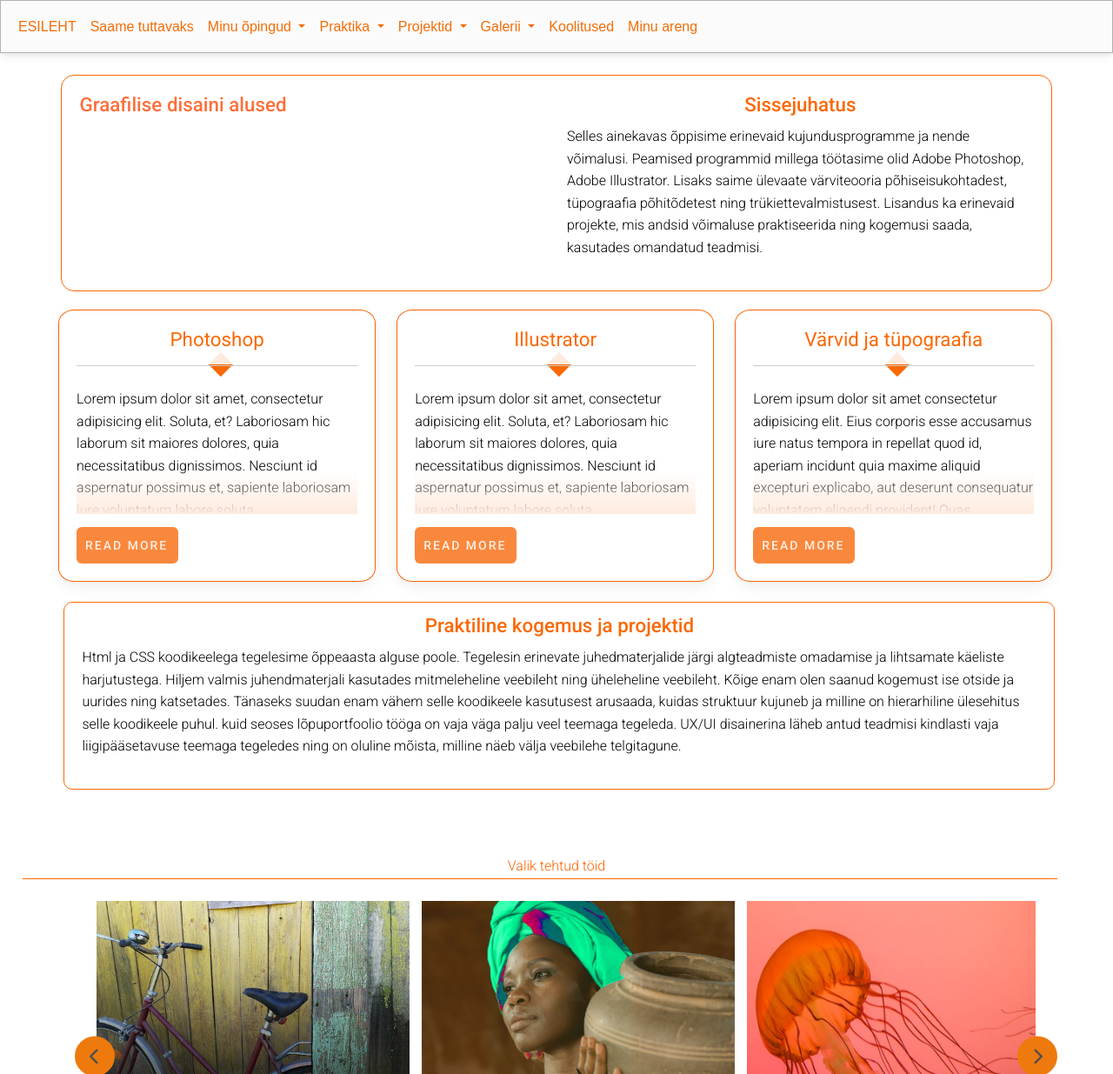
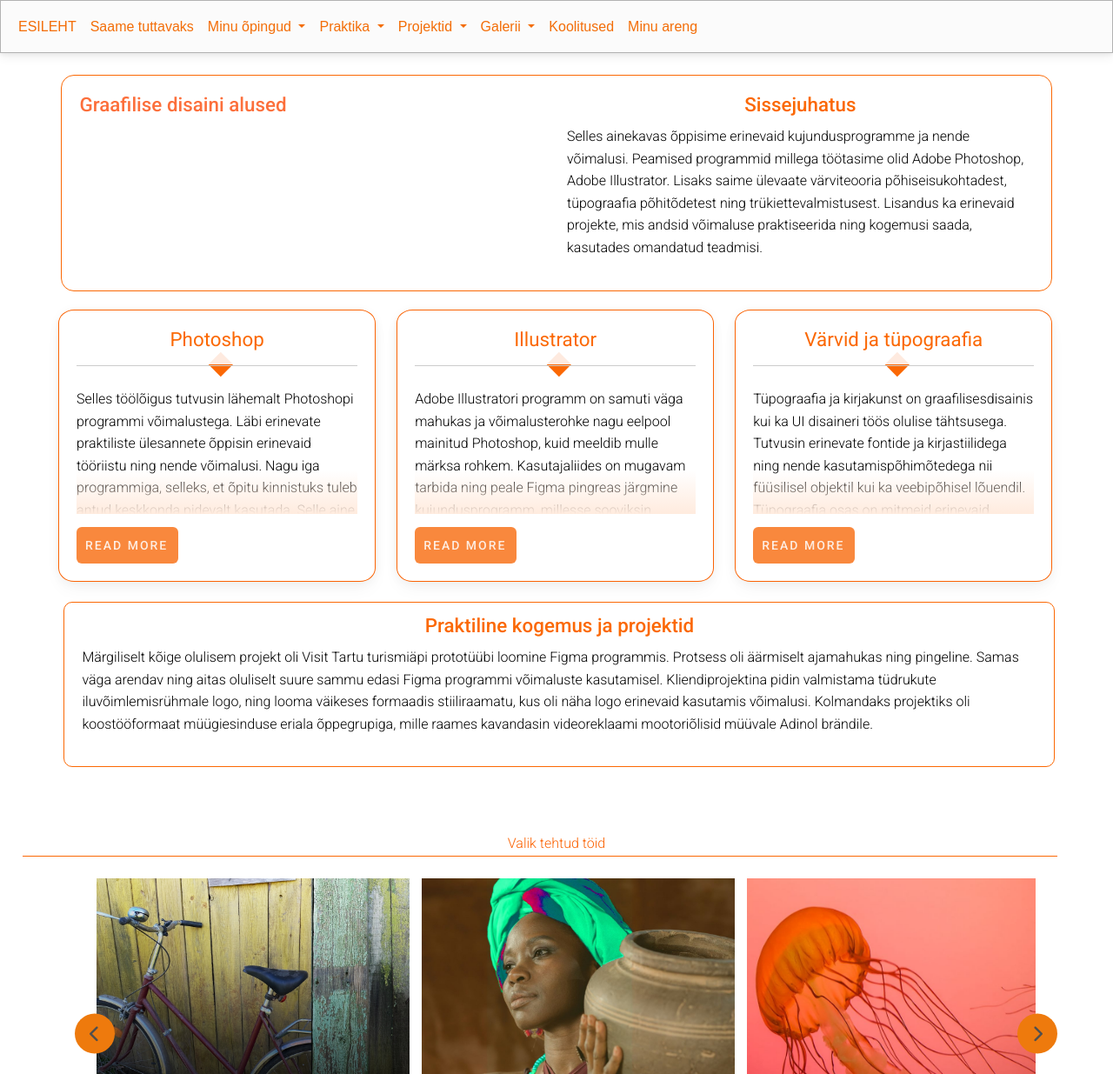
Before and after one commit to KPgithub22/vocoportfoolio, a plain HTML site: page graafilinedisain.html in a window 1280 px wide. Shown: the top 1235 px of the page at 87% size. Drawn offline with Linux system fonts and the light colour scheme.

Commit message:
committed

```diff
--- a/graafilinedisain.html
+++ b/graafilinedisain.html
@@ -220,10 +220,17 @@
                <div class="content">
               <h3>Photoshop</h3>
               <div class="divider"></div>
-               <p>Lorem ipsum dolor sit amet, consectetur adipisicing elit.
-                Soluta, et? Laboriosam hic laborum sit maiores dolores, quia
-                necessitatibus dignissimos. Nesciunt id aspernatur possimus et,
-                sapiente laboriosam iure voluptatum labore soluta.</p>
+               <p>
+                Selles töölõigus tutvusin lähemalt Photoshopi programmi
+                võimalustega. Läbi erinevate praktiliste ülesannete
+                õppisin erinevaid tööriistu ning nende võimalusi. Nagu iga
+                programmiga, selleks, et õpitu kinnistuks tuleb antud
+                keskkonda pidevalt kasutada. Selle aine eesmärk oli anda
+                mõningane ülevaade ja teadmine, mida see programm võimaldab, et
+                edaspidi, vajadusel, saadud sissejuhatavat kogemust värskendada ja
+                uusi võimalusi avastada.
+
+               </p>
               </div>
             <a class="rohkem"></a>
           </div>
@@ -235,10 +242,17 @@
                <div class="content">
                 <h3>Illustrator</h3>
                 <div class="divider"></div>
-                <p>Lorem ipsum dolor sit amet, consectetur adipisicing elit.
-                Soluta, et? Laboriosam hic laborum sit maiores dolores, quia
-                necessitatibus dignissimos. Nesciunt id aspernatur possimus et,
-                sapiente laboriosam iure voluptatum labore soluta.</p>
+                <p>Adobe Illustratori programm on samuti väga mahukas ja võimalusterohke nagu
+                  eelpool mainitud Photoshop, kuid meeldib mulle märksa rohkem. Kasutajaliides on
+                  mugavam tarbida ning peale Figma pingreas järgmine kujundusprogramm, millesse sooviksin rohkem süvenda.
+                  Ka selles programmis läbisime rea praktilisi ülesandeid, mille eesmärgiks oli keskkonda
+                  ja võimalusi tutvustada. Profesionaalse kasutaja tasemeni jõudmine nõuab palju aega ja
+                  praktikat, kuid vähemalt on algust tehtud. Siikohal tasub märkida, et graafilisedisaini
+                  kursusel pakkus mulle kõige enam huvi Adobe video loomise programm AfterEffect. Aja tekkided
+                  võimalusel on ilmselt see esimene programm millega n.ö hobikorras töötada soovin. Taaskord
+                  mahukas ja võimalusterikas keskkond, mille selgeks saamine nõuab aega ja pühendumist.
+
+                </p>
              </div>
             <a class="rohkem"></a>
           </div>
@@ -250,13 +264,18 @@
             <div class="content">
               <h3>Värvid ja tüpograafia</h3>
               <div class="divider"></div>
-              <p>Lorem ipsum dolor sit amet consectetur adipisicing elit.
-                Eius corporis esse accusamus iure natus tempora in repellat quod id,
-                aperiam incidunt quia maxime aliquid excepturi explicabo, aut deserunt
-                consequatur voluptatem eligendi provident! Quas exercitationem recusandae
-                atque.Obcaecati accusantium corporis, exercitationem facilis nisi, nesciunt
-                enim explicabo ea recusandae, neque aut dolorem.
-                Eaque fugit facere soluta nesciunt natus quis ipsa totam ad?
+              <p>Tüpograafia ja kirjakunst on graafilisesdisainis kui ka UI disaineri töös
+                olulise tähtsusega. Tutvusin erinevate fontide ja kirjastiilidega ning nende
+                kasutamispõhimõtedega nii füüsilisel objektil kui ka veebipõhisel lõuendil.
+                Tüpograafia osas on mitmeid erinevaid reegeid, mida eelkõige UI disainer ja
+                graafilinedisainer peab silmaspidama. Reeglid, mis kehtivad veebikeskonnas, peavad
+                silmaspidama kasutajamugavust, erinevaid seadmeid, kust kasutajad kirja tarbivad ning
+                teemaks tulevad kindlasti ka juurdepääsetavuse nõuded, kus fontidele ja suurustele on
+                reeglid määrava tähtsusega. UI disaineri vaates on ka värvid ja nende valik oluline ja
+                vajalik teave erinevate tööülesannete kujundamisel. Selles teemaplokis tutvusin kuidas
+                värvsepkter on ülesehitatud ning mida täpselt tähendavad erinevad värvikoodid. Mis värve
+                kasutada trükis ja mis sobib veebis. Põnev teema oli ka trükiste küljendamine, mis tõsi küll
+                ajanappuse tõttu üsna lühikeseks lõiguks aineploiks jäi.
                 </p>
              </div>
             <a class="rohkem"></a>
@@ -279,15 +298,13 @@
                 <div class="content-3">
                   <h3>Praktiline kogemus ja projektid</h3>
                   <p>
-                    Html ja CSS koodikeelega tegelesime õppeaasta alguse poole.
-                  Tegelesin erinevate juhedmaterjalide järgi algteadmiste omadamise ja lihtsamate käeliste
-                  harjutustega. Hiljem valmis juhendmaterjali kasutades mitmeleheline veebileht ning
-                  üheleheline veebileht. Kõige enam olen saanud kogemust ise otside ja uurides ning katsetades.
-                  Tänaseks suudan enam vähem selle koodikeele kasutusest arusaada, kuidas struktuur kujuneb ja milline on hierarhiline ülesehitus selle koodikeele puhul.
-                   kuid seoses lõpuportfoolio
-                  tööga on vaja väga palju veel teemaga tegeleda. UX/UI disainerina läheb antud teadmisi
-                  kindlasti vaja liigipääsetavuse teemaga tegeledes ning on oluline mõista,
-                  milline näeb välja veebilehe telgitagune.
+                    Märgiliselt kõige olulisem projekt oli Visit Tartu turismiäpi prototüübi loomine
+                    Figma programmis. Protsess oli äärmiselt ajamahukas ning pingeline. Samas väga arendav
+                    ning aitas oluliselt suure sammu edasi Figma programmi võimaluste kasutamisel.
+                    Kliendiprojektina pidin valmistama tüdrukute iluvõimlemisrühmale logo, ning looma väikeses
+                    formaadis stiiliraamatu, kus oli näha logo erinevaid kasutamis võimalusi.
+                    Kolmandaks projektiks oli koostööformaat müügiesinduse eriala õppegrupiga, mille raames
+                    kavandasin videoreklaami mootoriõlisid müüvale Adinol brändile.
                   </p>
                 </div>
               </div>
```
Also changed, not shown: karplaneerimine.html (+16 -20 lines), projektijuhtimine.html (+20 -16 lines), veebikujundus.html (+22 -18 lines).
